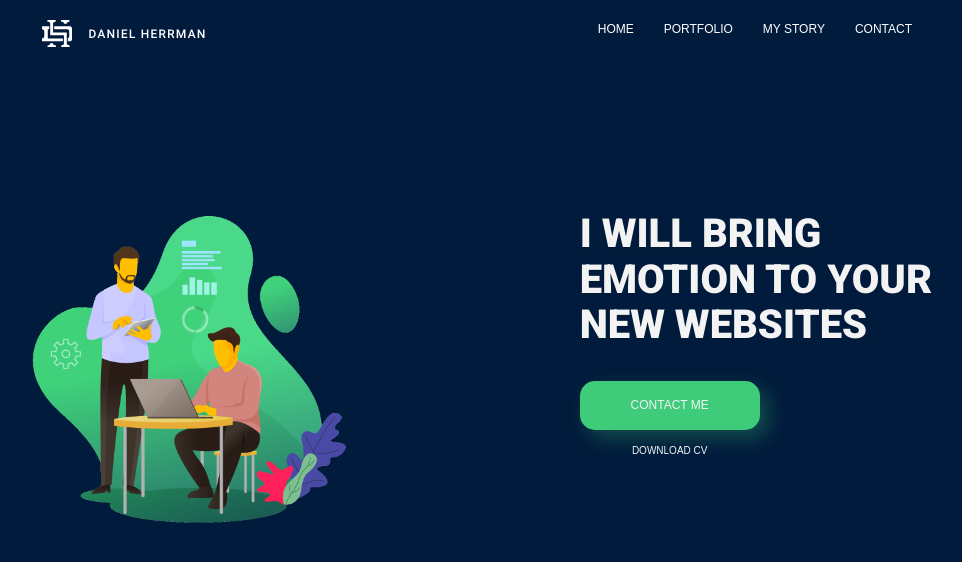
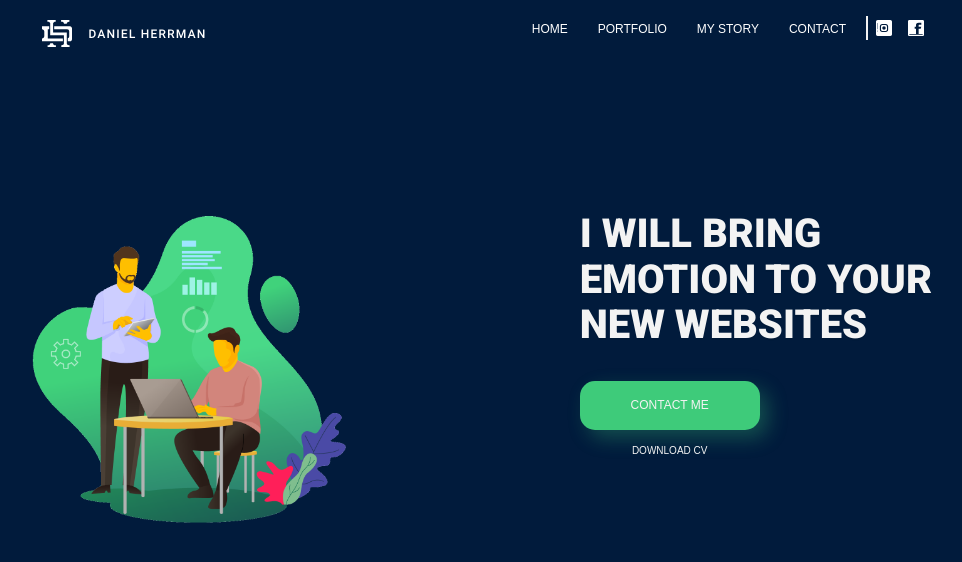
Before and after one commit to DanielHerrman/Website, a website: page build/index.html in a window 1280 px wide. Shown: the whole page, without its empty margins (178-1140 px from the left). Drawn offline with Linux system fonts and the light colour scheme.

Commit message:
Social icons
-Social icons were resized properly

```diff
--- a/source/sass/4-layout/_hero.sass
+++ b/source/sass/4-layout/_hero.sass
@@ -26,6 +26,8 @@
 
 //Due to +transition (selections) and nesting of SASS
 //It was MOVED from buttons.sass over here
+
+//Button CONTACT
 #btn-contact
   float: left
   color: $white
@@ -43,6 +45,7 @@
   box-shadow: 8px 8px 20px rgba(49, 181, 105, 0.3)
   +transition-delay(0.05s)
 
+//Button DOWNLOAD CV
 #btn-download
   float: left
   color: $white
--- a/source/sass/4-layout/_nav.sass
+++ b/source/sass/4-layout/_nav.sass
@@ -1,5 +1,5 @@
 
-
+//Position of NAVIGATION BAR
 .main-nav
   display: flex
 
@@ -8,6 +8,14 @@
 
   li:first-child
     margin-right: auto
+
+/*SOCIAL ICONS*/
+  .nav-soc
+    margin: 0
+    padding: 8px 8px
+    +transition(0s)
+
+/*LINKS POSITIONING*/
 
   a
     display: block
@@ -18,7 +26,16 @@
     text-transform: uppercase
     font-weight: 500
     +transition(0s)
-//Navigation menu--HOVER effect
+
+
+/*Navigation menu--HOVER effect*/
 a.nav-hover:hover
   border-bottom: 2px solid $secondary
   +transition-delay(0.05s)
+
+/*LINE between menu and social icons*/
+.line-separation
+  background-color: $white
+  width: 2px
+  height: 24px
+  margin-top: 4px
```
Also changed, not shown: build/assets/css/main.min.css, build/assets/img/fb.svg (added), build/assets/img/ig.svg (added), build/index.html.
